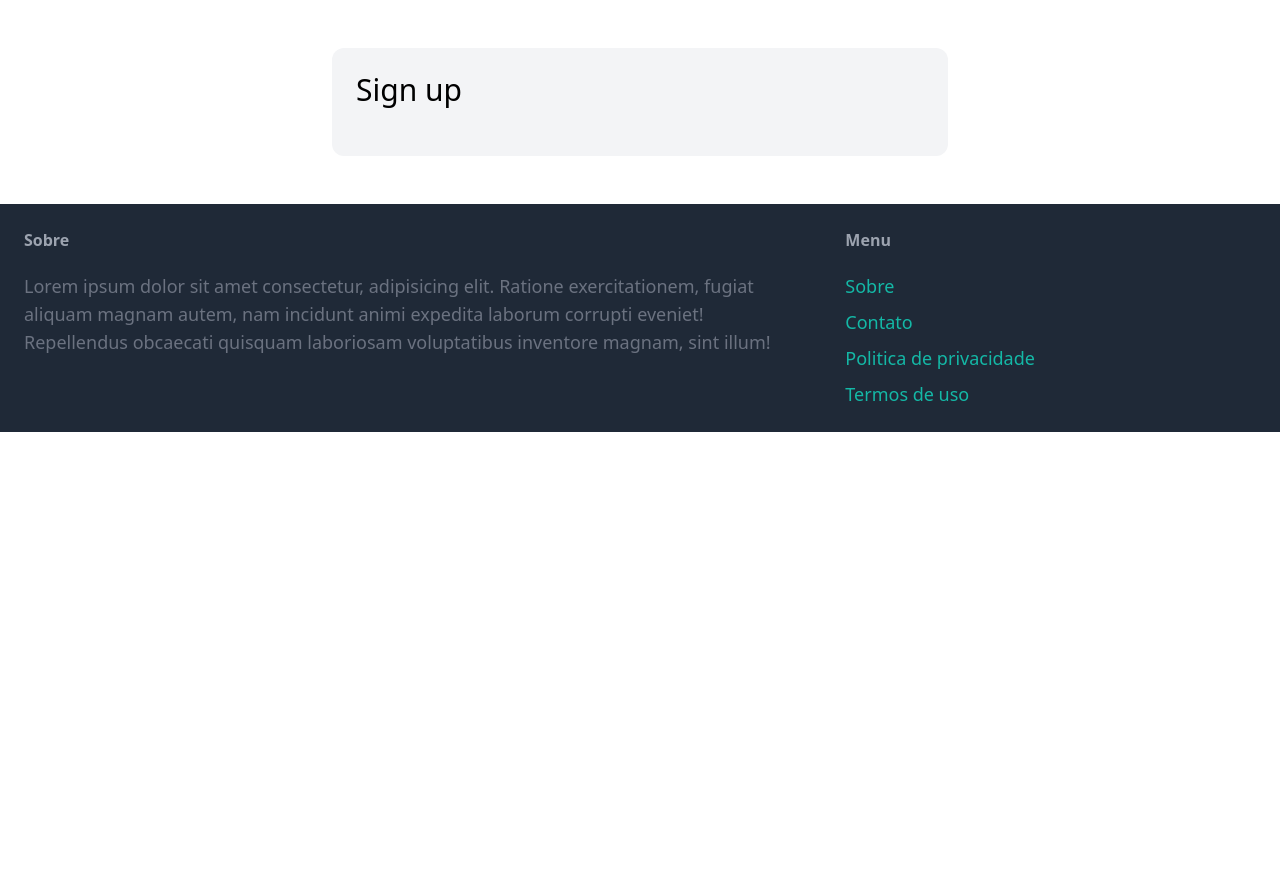
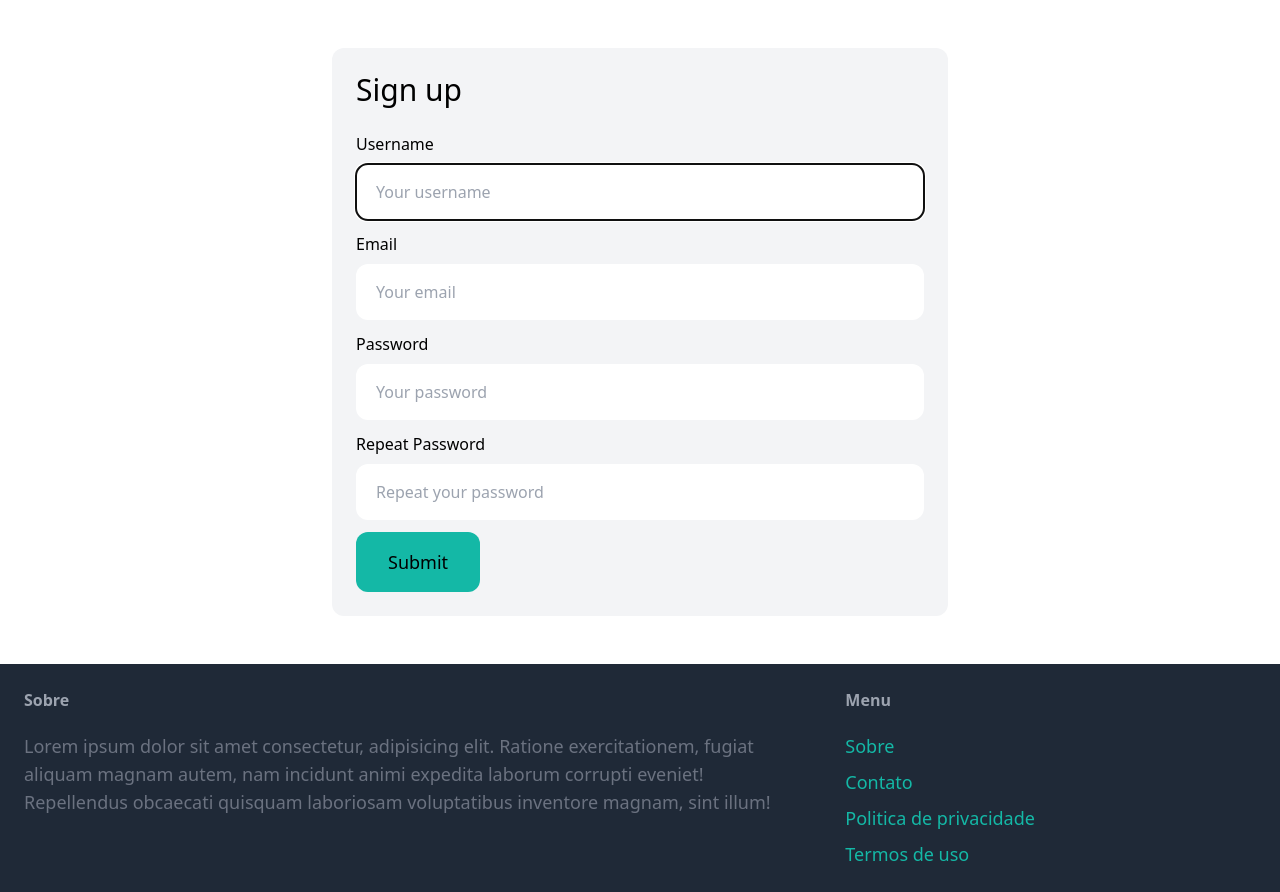
Before and after one commit to Reis567/marketplace-django, a Django app: page /signup/ in a window 1280 px wide. Shown: the part 77-969 px from the top of the page. Before the commit the page ends 509 px from the top, so only its background shows below. Run offline with Django 4.2, Linux system fonts and the light colour scheme; some libraries are stand-ins or nearby versions.

Commit message:
Sign up feature

```diff
--- a/project/core/forms.py
+++ b/project/core/forms.py
@@ -8,3 +8,21 @@ class SignupForm(UserCreationForm):
     class Meta:
         model = User
         fields = ('username','email','password1','password2' )
+
+    username = forms.CharField(widget=forms.TextInput(attrs={
+        'placeholder':'Your username',
+        'class':'w-full py-4 px-5 rounded-xl'
+                }))
+    email = forms.CharField(widget=forms.EmailInput(attrs={
+        'placeholder':'Your email',
+        'class':'w-full py-4 px-5 rounded-xl'
+                }))
+    password1 = forms.CharField(widget=forms.PasswordInput(attrs={
+        'placeholder':'Your password',
+        'class':'w-full py-4 px-5 rounded-xl'
+                }))
+
+    password2 = forms.CharField(widget=forms.PasswordInput(attrs={
+        'placeholder':'Repeat your password',
+        'class':'w-full py-4 px-5 rounded-xl'
+                }))
--- a/project/core/templates/core/signup.html
+++ b/project/core/templates/core/signup.html
@@ -8,6 +8,45 @@
     <h1 class="mb-6 text-3xl">
         Sign up
     </h1>
+
+    <form action="" method="post">
+        {% csrf_token %}
+
+
+        <div class="mb-3">
+            <label class="inline-block mb-2" for="">Username</label><br>
+            {{form.username}}
+
+        </div>
+        <div class="mb-3">
+            <label class="inline-block mb-2" for="">Email</label><br>
+            {{form.email}}
+
+        </div>
+        <div class="mb-3">
+            <label class="inline-block mb-2" for="">Password</label><br>
+            {{form.password1}}
+
+        </div>
+        <div class="mb-3">
+            <label class="inline-block mb-2" for="">Repeat Password</label><br>
+            {{form.password2}}
+
+        </div>
+
+        {% if form.errors or form.non_field_errors %}
+        <div class="mb-3 p-6 bg-red-100 rounded-xl">
+            {% for field in form %}
+                {{field.errors}}
+            {% endfor %}
+            {{form.non_field_errors}}
+
+        </div>
+        {% endif %}
+        <button class="py-4 px-8 text-lg bg-teal-500 hover:bg-teal-700 rounded-xl transition easy-in-out duration-500">
+            Submit
+        </button>
+    </form>
 </div>
 
 {% endblock content %}
--- a/project/core/views.py
+++ b/project/core/views.py
@@ -1,4 +1,4 @@
-from django.shortcuts import render
+from django.shortcuts import render,redirect
 from item.models import Category, Item
 from .forms import SignupForm
 # Create your views here.
@@ -16,8 +16,15 @@ def contact(request):
 
 
 def signup(request):
-    form = SignupForm()
+    if request.method == 'POST':
+        form = SignupForm(request.POST)
+        if form.is_valid():
+            form.save()
+
+            return redirect('/login/')
+    else:
+        form = SignupForm()
 
     return render(request, 'core/signup.html',{
-        'form':form,
+        'form':form
     })
```
Also changed, not shown: project/db.sqlite3.
